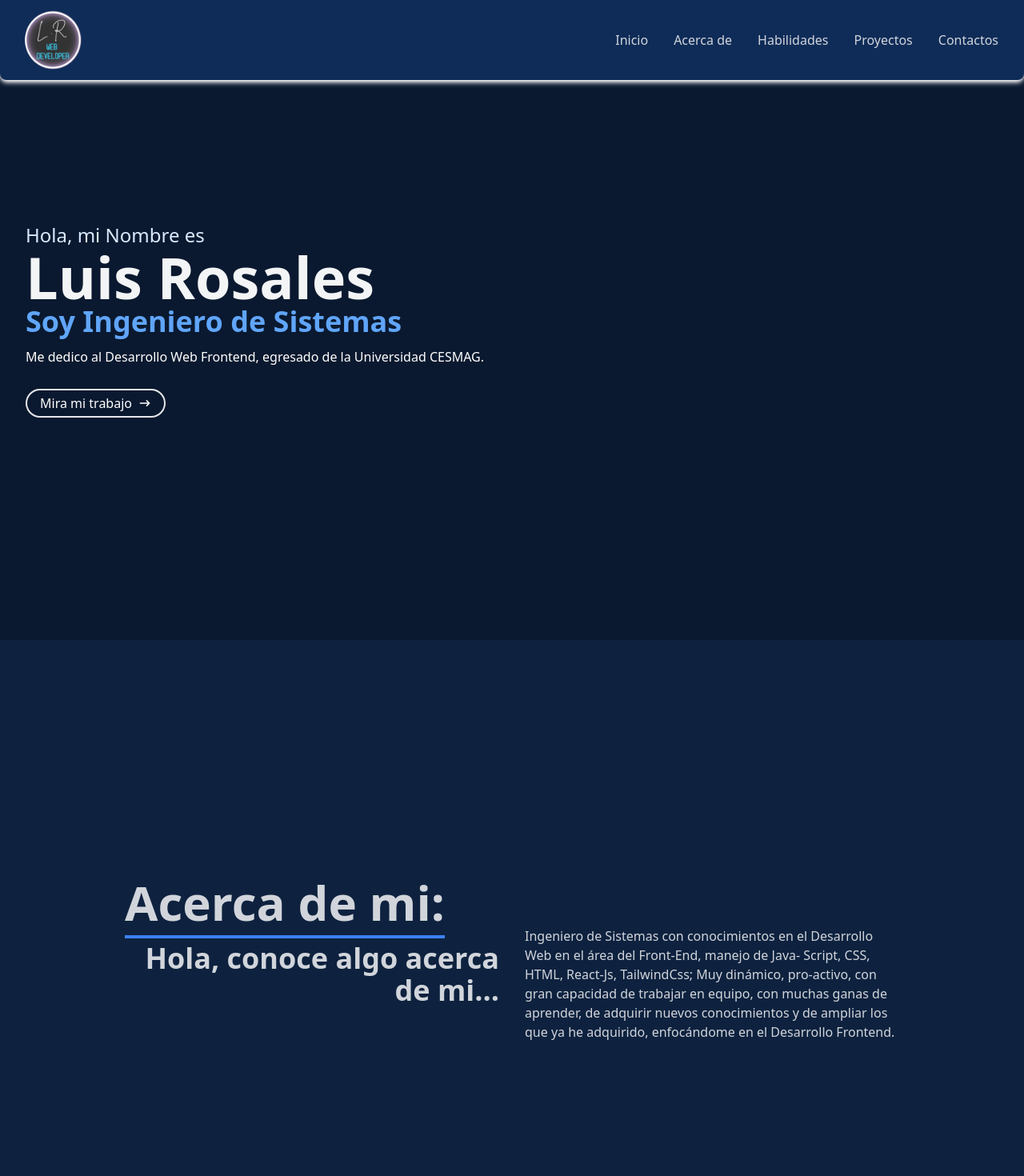
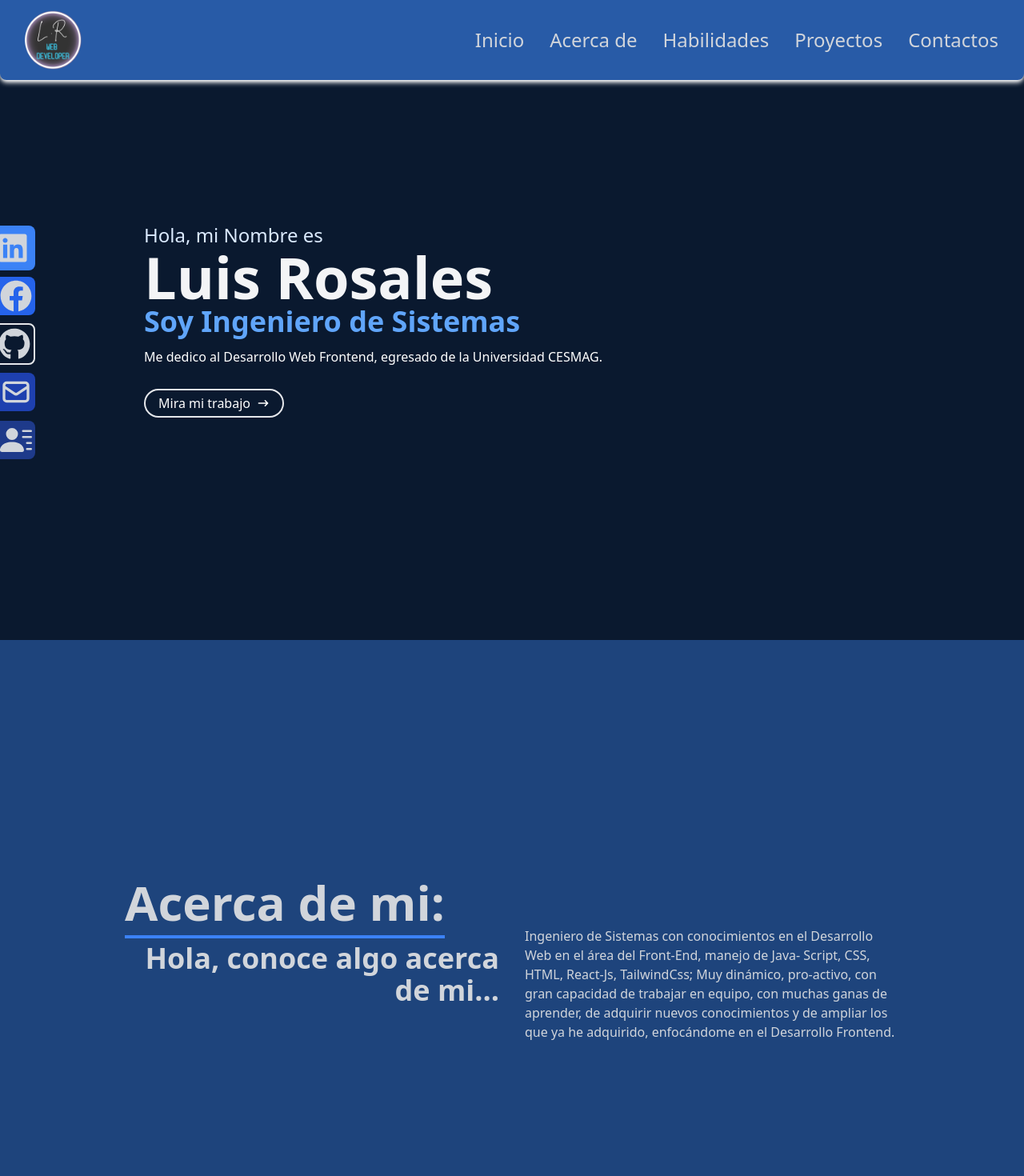
Before and after one commit to Luis0952/MyLandingPage, a React (Vite) app: page / in a window 1280 px wide. Shown: the top 1470 px of the page at 80% size. Built offline with nearby package versions, Linux system fonts and the light colour scheme.

Commit message:
Se dejó el MenÃú lateral tanto para pantalla de PC como para Movil

```diff
--- a/src/components/About.jsx
+++ b/src/components/About.jsx
@@ -2,7 +2,7 @@ import React from 'react'
 
 export const About = () => {
   return (
-    <div name ='about' className='w-full h-screen bg-[#0e223f] text-gray-300'>
+    <div name ='about' className='w-full h-screen bg-[#1e447c] text-gray-300'>
         <div className='flex flex-col justify-center items-center w-full h-full'>
             <div className='max-w-[1000px] w-full px-4 grid grid-cols-2 gap-8 '>
                 <div>
--- a/src/components/Home.jsx
+++ b/src/components/Home.jsx
@@ -5,7 +5,7 @@ export const Home = () => {
   return (
     <div name="home" className="w-full h-screen bg-[#0a192f]">
       {/* Contenido */}
-      <div className="max-w-[1000px] mx-auto- px-8 flex flex-col justify-center h-full">
+      <div className="max-w-[1000px] mx-auto px-20 md:px-10 flex flex-col justify-center h-full">
         <p className="text-blue-100 text-2xl">Hola, mi Nombre es </p>
         <h1 className="text-4xl sm:text-7xl font-bold text-gray-100">
           {" "}
--- a/src/components/Navbar.jsx
+++ b/src/components/Navbar.jsx
@@ -11,14 +11,14 @@ export const Navbar = () => {
 
   return (
     <div
-    className='fixed w-full h-[100px] flex justify-between items-center px-4 bg-[#0f2c58] text-gray-300 shadow-md shadow-white rounded-b-lg'>
+    className='fixed w-full h-[100px] flex justify-between items-center px-4 bg-[#285ba7] text-gray-300 shadow-md shadow-white rounded-b-lg'>
         <div>
             <img src={Logo_LR} alt="Image Java Script" style={{width:'100px'}}/>
         </div>
 
 
             <ul
-            className='hidden md:flex'>
+            className='hidden md:flex text-2xl'>
                 <li className='inline hover:border-b-2'>Inicio</li>
                 <li className='inline hover:border-b-2'>Acerca de</li>
                 <li className='inline hover:border-b-2'>Habilidades</li>
@@ -36,7 +36,7 @@ export const Navbar = () => {
         </div>
         {/* Menu Mobile */}
             <ul
-            className={!nav ? 'hidden' : 'absolute top-0 left-0 w-full h-screen bg-[#0a192f] flex flex-col justify-center items-center'}>
+            className={!nav ? 'hidden' : ' absolute top-0 left-0 w-full h-screen bg-[#0a192f] flex flex-col justify-center items-center'}>
                 <li className='py-6 text-4xl'>Inicio</li>
                 <li className='py-6 text-4xl'>Estudios</li>
                 <li className='py-6 text-4xl'>Habilidades</li>
@@ -45,12 +45,12 @@ export const Navbar = () => {
             </ul>
         {/* Redes Sociales */}
         <div
-            className='hidden fixed flex-col top-[35%] left-0'>
+            className='fixed flex-col top-[35%] left-0'>
             <ul>
                 <li
                 className='w-[160px] h-[60px] flex justify-between items-center'>
                     <a
-                    className='rounded-lg flex justify-between items-center w-full text-gray-300 ml-[-100px] hover:ml-[-15px]  duration-300  bg-blue-500 p-2 font-bold'
+                    className='rounded-lg flex justify-between items-center w-full text-gray-300  ml-[-100px] hover:ml-[-15px]  duration-300  bg-blue-500 p-2 font-bold'
                     href="/">
                         Linkedin <FaLinkedin size={40}/>
                     </a>
@@ -59,7 +59,7 @@ export const Navbar = () => {
                 <li
                 className='w-[160px] h-[60px] flex justify-between items-center'>
                     <a
-                    className='flex justify-between items-center w-full text-gray-300 ml-[-100px] hover:ml-[-15px] duration-300 bg-blue-600 p-1 rounded-lg font-bold'
+                    className='flex justify-between items-center w-full text-gray-300  ml-[-100px] hover:ml-[-15px] duration-300 bg-blue-600 p-1 rounded-lg font-bold'
                     href="/">
                         Facebook <FaFacebook size={40}/>
                     </a>
@@ -68,7 +68,7 @@ export const Navbar = () => {
                 <li
                     className='w-[160px] h-[60px] flex justify-between items-center'>
                     <a
-                    className='flex justify-between items-center w-full text-gray-300 ml-[-100px] hover:ml-[-15px] duration-300 bg-blue-1000 p-1 rounded-lg font-bold border-2'
+                    className='flex justify-between items-center w-full text-gray-300  ml-[-100px] hover:ml-[-15px] duration-300 bg-blue-1000 p-1 rounded-lg font-bold border-2'
                     href="/">
                         GitHub <FaGithub size={40}/>
                     </a>
@@ -77,7 +77,7 @@ export const Navbar = () => {
                 <li
                     className='w-[160px] h-[60px] flex justify-between items-center'>
                     <a
-                    className='flex justify-between items-center w-full text-gray-300 ml-[-100px] hover:ml-[-15px] duration-300 bg-blue-800 p-1 rounded-lg font-bold'
+                    className='flex justify-between items-center w-full text-gray-300  ml-[-100px] hover:ml-[-15px] duration-300 bg-blue-800 p-1 rounded-lg font-bold'
                     href="/">
                         Correo <HiOutlineMail size={40}/>
                     </a>
@@ -86,7 +86,7 @@ export const Navbar = () => {
                 <li
                     className='w-[160px] h-[60px] flex justify-between items-center'>
                     <a
-                    className='flex justify-between items-center w-full text-gray-300 ml-[-100px] hover:ml-[-15px] duration-300 bg-blue-900 p-1 rounded-lg font-bold'
+                    className='flex justify-between items-center w-full text-gray-300  ml-[-100px] hover:ml-[-15px] duration-300 bg-blue-900 p-1 rounded-lg font-bold'
                     href="/">
                         Resumen <BsFillPersonLinesFill size={40}/>
                     </a>
```
